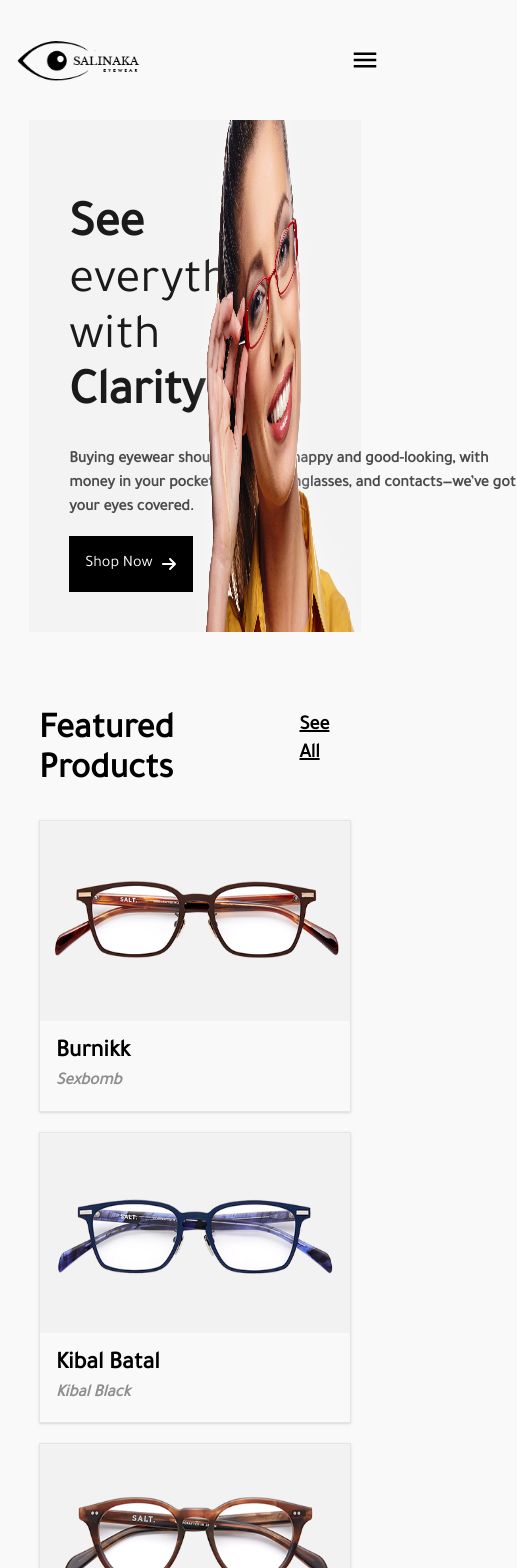
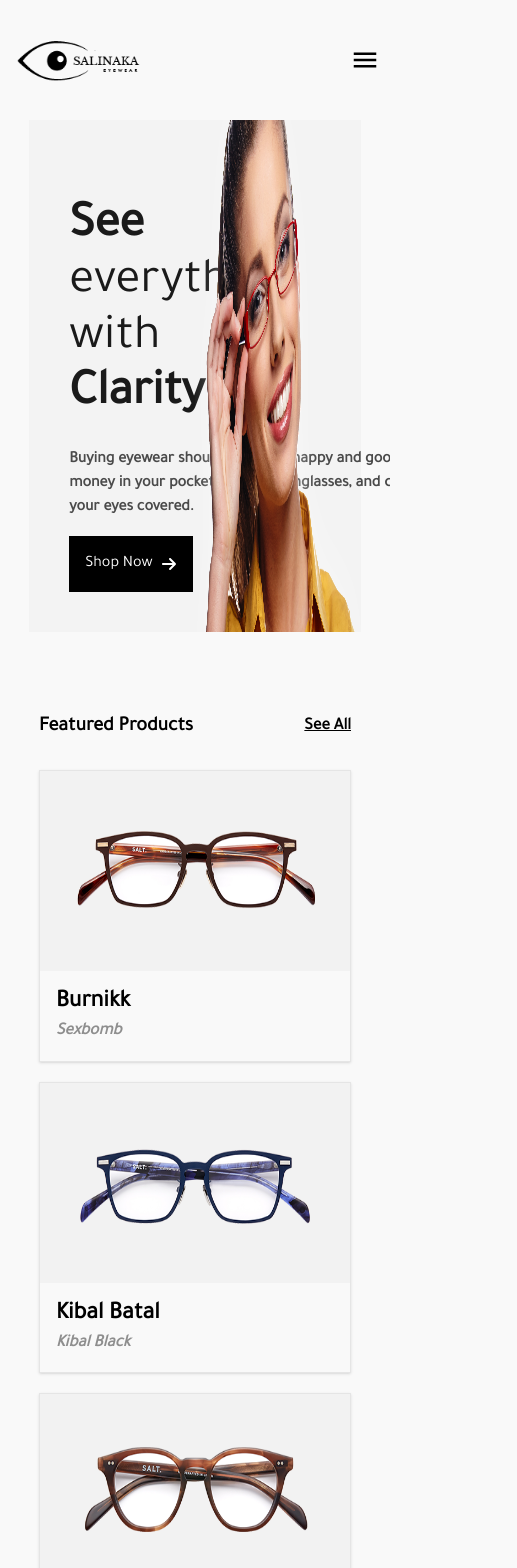
Before and after one commit to webhavilah/e-commerce, a React (Vite) app: page / in a window 390 px wide. Shown: the top 1568 px of the page, 517 px wide, since content can reach past the window. Built offline with nearby package versions, Linux system fonts and the light colour scheme.

Commit message:
made the featured and recommended section responsive

```diff
--- a/src/components/HomeProduct.jsx
+++ b/src/components/HomeProduct.jsx
@@ -1,42 +1,43 @@
 import React from "react";
+import { handleScroll } from "../utils/handleScroll";
 import { useNavigate } from "react-router-dom";
 
-const HomeProduct = ({ data, sectionName }) => {
+const HomeProduct = ({ data, sectionName, navigateTo }) => {
   const navigate = useNavigate();
   return (
+    <>
     <div className=" w-[80%] m-auto mt-20 h-auto pb-80">
-      <div className="flex w-full justify-between">
-        <h1 className="text-black font-bold text-4xl pb-7">{sectionName}</h1>
+      <div className="flex w-full justify-between h-auto my-auto items-center mb-7">
+        <h1 className="text-black font-bold text-[20px] lg:text-4xl md:text-4xl sm:text-2xl items-center">{sectionName}</h1>
         <h2
-          className="float-r font-bold text-xl underline"
+          className="float-r font-bold md:text-xl text-[17px] underline"
           onClick={() => {
             handleScroll();
-            navigate("/featured");
+            navigate(`/${navigateTo}`);
           }}
         >
           See All
         </h2>
       </div>
-      <div className="grid lg:grid-cols-3 gap-5 h-70 mb-40 w-full">
+      <div className="mb-320 grid lg:grid-cols-3 md:grid-cols-2 md:mb-110 gap-5 h-70 lg:mb-40 sm:grid-cols-2 sm:mb-110 w-full">
         {data.map((data, id) => {
           return (
             <div
               key={id}
-              className="box w-full gap-6 border border-[#E5E5E5] shadow-sm cursor-pointer "
+              className="box w-full gap-6 border border-[#E5E5E5] shadow-sm cursor-pointer"
               onClick={() => navigate(`/product/${id}`)}
             >
               <div className="h-[200px] bg-[#F2F2F2] ">
                 <img
                   src={data.imgUrl}
                   alt={data.brand + "'s image"}
-                  className=" mx-auto w-74 h-full hover:scale-110 transition-transform duration-300"
+                  className=" mx-auto w-[80%] h-full hover:scale-110 transition-transform duration-300"
                 />
               </div>
               <div className="bg-[#F9F9F9] p-4">
                 <h2 className="font-bold text-2xl">{data.brand}</h2>
                 <p
-                  className="text-[#8E8E8E] font-bold "
-                  style={{ fontStyle: "italic", fontSize: "17px" }}
+                  className="text-[#8E8E8E] font-bold italic text-[17px]"
                 >
                   {data.name}
                 </p>
@@ -46,6 +47,7 @@ const HomeProduct = ({ data, sectionName }) => {
         })}
       </div>
     </div>
+    </>
   );
 };
 
--- a/src/salinaka_pages/Featured.jsx
+++ b/src/salinaka_pages/Featured.jsx
@@ -1,8 +1,10 @@
 import dataThree from "../consumable/featured-three";
 import imageTwo from "../assets/salinaka-f-image.png";
 import Navbar from "../components/Navbar";
+import { useNavigate } from "react-router-dom";
 
 const Featured = () => {
+  const navigate = useNavigate();
   return (
     <div className="">
       <Navbar />
@@ -23,25 +25,25 @@ const Featured = () => {
           ></div>
       </div>
       <div className=" w-[80%] m-auto mt-30 h-auto pb-200 overflow-hidden">
-        <div className="grid lg:grid-cols-3 gap-5 h-70 w-full ">
+        <div className="mb-320 grid lg:grid-cols-3 md:grid-cols-2 md:mb-110 gap-5 h-70 lg:mb-40 sm:grid-cols-2 sm:mb-110 w-full">
         {dataThree.map((dataThree, id) => {
           return (
             <div
               key={id}
-                className="w-full gap-6 border border-[#E5E5E5] shadow-sm transition-all cursor-pointer"
+              className="box w-full gap-6 border border-[#E5E5E5] shadow-sm cursor-pointer"
+              onClick={() => navigate(`/product/${id}`)}
             >
               <div className="h-[200px] bg-[#F2F2F2] ">
                 <img
                   src={dataThree.imgUrl}
                   alt={dataThree.brand + "'s image"}
-                    className=" mx-auto w-74 h-full hover:scale-110 transition-transform duration-300"
+                  className=" mx-auto w-[80%] h-full hover:scale-110 transition-transform duration-300"
                 />
               </div>
               <div className="bg-[#F9F9F9] p-4">
                 <h2 className="font-bold text-2xl">{dataThree.brand}</h2>
                 <p
-                    className="text-[#8E8E8E] font-bold"
-                    style={{ fontStyle: "italic", fontSize: "16px" }}
+                  className="text-[#8E8E8E] font-bold italic text-[17px]"
                 >
                   {dataThree.name}
                 </p>
--- a/src/salinaka_pages/Home.jsx
+++ b/src/salinaka_pages/Home.jsx
@@ -25,7 +25,7 @@ const Home = () => {
   return (
     <div>
       <Navbar />
-      <div className="home ">
+      <div className="home overflow-x-hidden">
         <div className="flex w-[85%] bg-[#f3f3f3] m-auto mt-30 ">
           <div className="w-[50%] text-[#1a1a1a] my-auto pl-10 pt-20 pb-10">
             <h2 className="text-[50px] max-w-sm leading-14 mb-6 ">
@@ -53,8 +53,8 @@ const Home = () => {
           </div>
         </div>
       </div>
-     <HomeProduct data={data} sectionName='Featured Products'/>
-     <HomeProduct data={dataTwo} sectionName='Recommended Products'/>
+     <HomeProduct data={data} sectionName='Featured Products' navigateTo='featured'/>
+     <HomeProduct data={dataTwo} sectionName='Recommended Products' navigateTo='recommended'/>
 
       {/* <div className=" w-[80%] m-auto mt-20 h-auto pb-100">
         <div className="flex w-full justify-between">
@@ -97,11 +97,11 @@ const Home = () => {
           <h4 className="text-[13px] text-[##4A4A4A]">Developed by <span className="underline font-bold"> Ayanfe & HAVILAH</span></h4>
         </div>
         <div className="items-center h-full grid mr-10 px-10">
-          <img src={logo}  style={{width: "150px", paddingBottom: "20px"}} alt="" />
+          <img src={logo} className="w-[150px] pb-5"alt="" />
           <p className="text-center font-medium">© 2025</p>
         </div>
         <div className="">
-          <h4 className="text-[13px] text-[##4A4A4A]">Fork this project  <span className="underline font-medium">HERE</span></h4>
+          <h4 className="text-[13px] text-[##4A4A4A]">Fork this project  <span className="underline font-bold">HERE</span></h4>
         </div>
         </div>
       </div>
```
Lines whose indentation alone changed are shown as unchanged.
